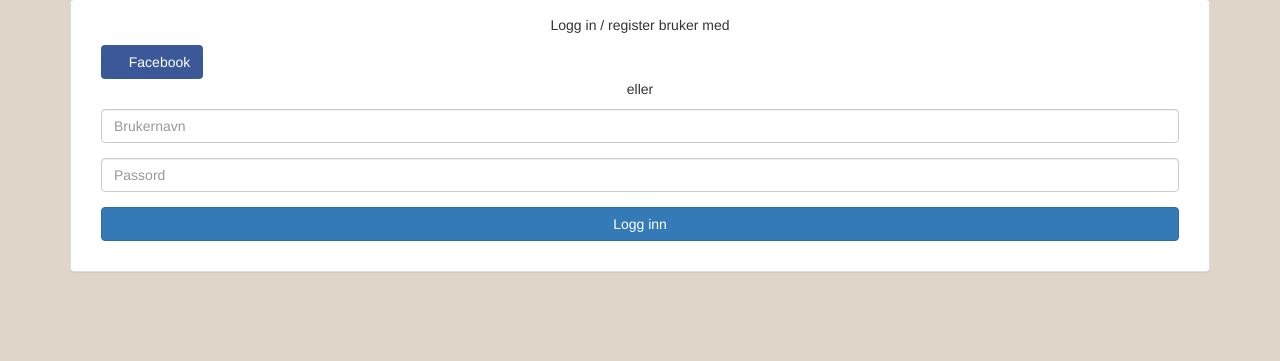
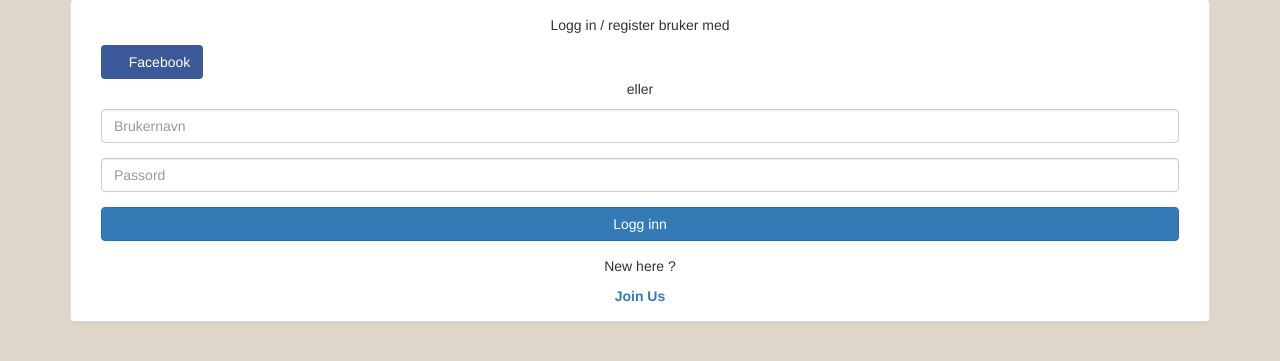
Before and after one commit to Strand94/WhatsMappening, a Django app: page /login/ in a window 1280 px wide. Shown: the part 73-434 px from the top of the page. Run offline with Django 3.2, Linux system fonts and the light colour scheme; some libraries are stand-ins or nearby versions; some web fonts are replaced.

Commit message:
Linking to signup page on both navbar and login page

```diff
--- a/templates/navbar.html
+++ b/templates/navbar.html
@@ -70,9 +70,9 @@
 										</div>
 								 </form>
 							</div>
-{#							<div class="bottom text-center">#}
-{#								New here ? <a href="#"><b>Join Us</b></a>#}
-{#							</div>#}
+    						<div class="bottom text-center">
+     							<p>New here ? </p><a href="{% url 'signup' %}"><b>Join Us</b></a>
+    						</div>
 					 </div>
 				</li>
 			</ul>
--- a/templates/registration/login.html
+++ b/templates/registration/login.html
@@ -27,16 +27,13 @@
 										</div>
 								 </form>
 							</div>
-{#							<div class="bottom text-center">#}
-{#								New here ? <a href="#"><b>Join Us</b></a>#}
-{#							</div>#}
+							<div class="bottom text-center">
+  								<p>New here ?</p><a href="{% url 'signup' %}"><b>Join Us</b></a>
+  					    	</div>
 					 </div>
             </div>
         </div>
     </div>
 </div>
 
-
-
-
 {% endblock %}
```
